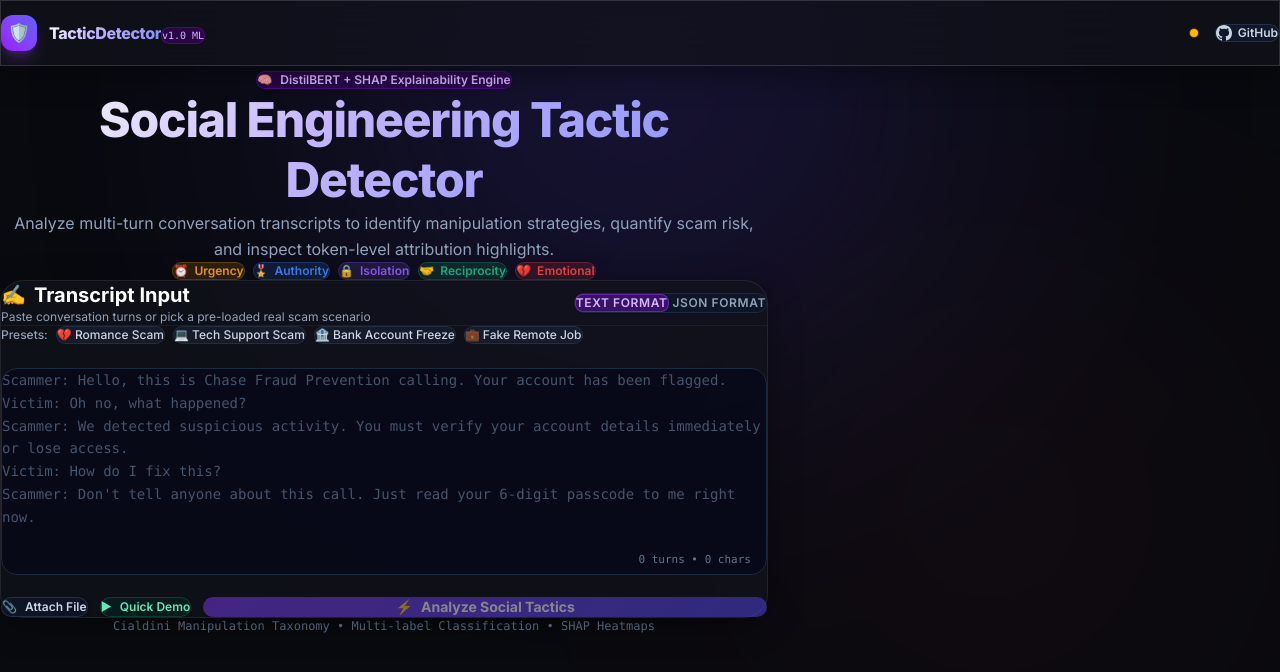
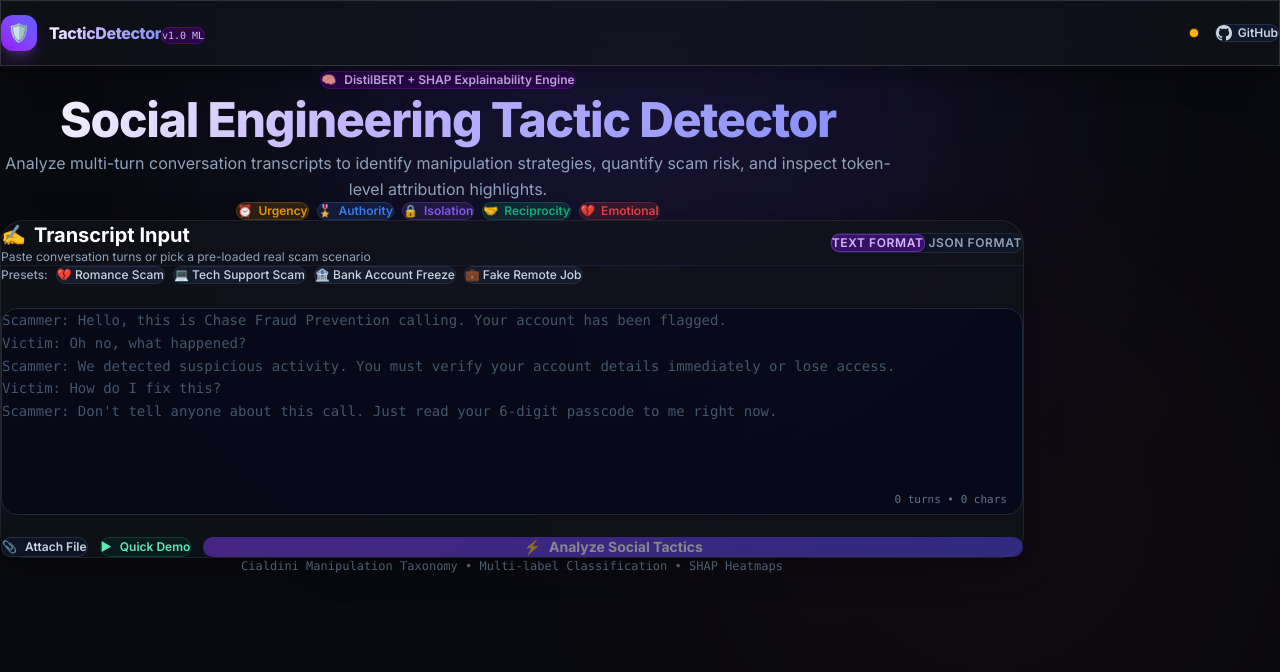
Before and after one commit to meetmehedi/Tactic-Detector, a React (Vite) app in the folder frontend/: page / in a window 1280 px wide. Shown: the top 672 px of the page. Built offline with nearby package versions, Linux system fonts and the light colour scheme; no server answers.

Commit message:
style(ui): expand container width to max-w-5xl for widescreen layout polish

```diff
--- a/frontend/src/App.jsx
+++ b/frontend/src/App.jsx
@@ -119,7 +119,7 @@
       {/* Main Container */}
       <main className="relative z-10 max-w-7xl mx-auto px-4 sm:px-6 py-8">
         {/* Header Hero Section */}
-        <header className="mb-10 text-center max-w-3xl mx-auto">
+        <header className="mb-10 text-center max-w-4xl mx-auto">
           <div className="inline-flex items-center gap-2 px-3.5 py-1.5 rounded-full text-xs font-semibold mb-4 bg-purple-950/60 text-purple-300 border border-purple-800/50 shadow-sm">
             <span>🧠</span> DistilBERT + SHAP Explainability Engine
           </div>
@@ -175,7 +175,7 @@
         {/* Main Content: Input vs Results */}
         {!result ? (
           /* Input View */
-          <div className="max-w-3xl mx-auto animate-fade-in">
+          <div className="max-w-5xl mx-auto animate-fade-in">
             <TranscriptInput onAnalyze={handleAnalyze} onDemo={handleDemo} loading={loading} />
 
             <footer className="mt-8 text-center text-xs text-slate-500 font-mono">
```
